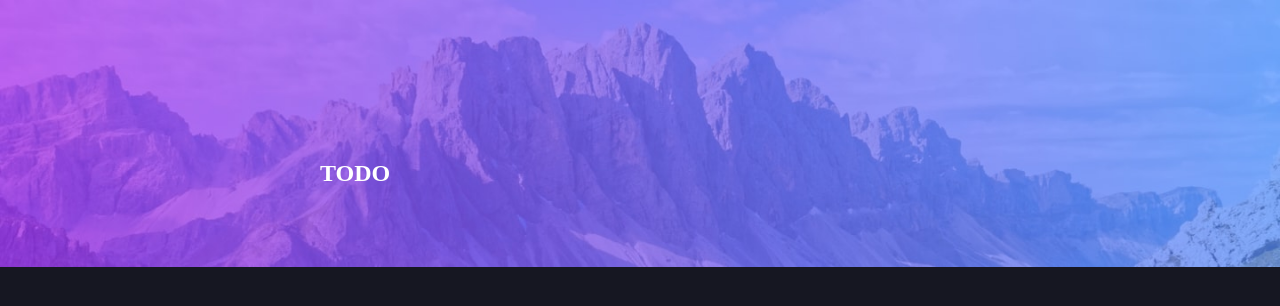
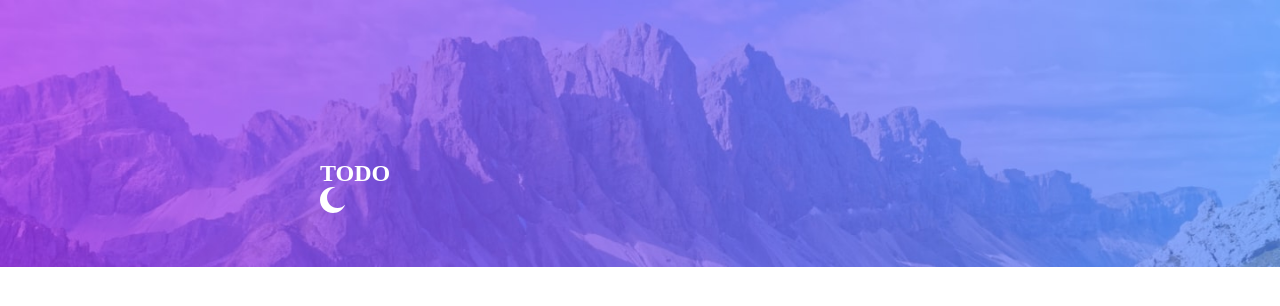
Before and after one commit to Fredvel123/todo_list, a Next.js app: page / in a window 1280 px wide. Shown: the top 306 px of the page. Built offline with nearby package versions, Linux system fonts and the light colour scheme.

Commit message:
svg icons added and styled-components problems solved

```diff
--- a/package.json
+++ b/package.json
@@ -16,6 +16,7 @@
     "styled-components": "^5.3.5"
   },
   "devDependencies": {
+    "babel-plugin-styled-components": "^2.0.7",
     "eslint": "8.15.0",
     "eslint-config-next": "12.1.6"
   }
--- a/src/pages/Tasks/Header/index.jsx
+++ b/src/pages/Tasks/Header/index.jsx
@@ -1,7 +1,14 @@
+import lightModeIcon from "../../../assets/images/icon-sun.svg";
+import darkModeIcon from "../../../assets/images/icon-moon.svg";
+import Image from "next/image";
+
 export default function Header() {
-    return(
-        <>
-            <h2>TODO</h2>
-        </>
-    )
+  return (
+    <>
+      <div>
+        <h2>TODO</h2>
+        <Image src={darkModeIcon} alt="image" />
+      </div>
+    </>
+  );
 }
--- a/src/pages/index.jsx
+++ b/src/pages/index.jsx
@@ -6,9 +6,6 @@ import BackgroundHome from "./Background";
 import Tasks from "./Tasks";
 
 export default function Home() {
-  const theme = {
-    main: "palevioletred",
-  };
   return (
     <HomePage>
       <Head>
--- a/src/styles/dark.css
+++ /dev/null
@@ -1,3 +0,0 @@
-body {
-	background-color: black;
-}
--- a/src/styles/home/index.jsx
+++ b/src/styles/home/index.jsx
@@ -1,8 +1,8 @@
 import styled from "styled-components";
 import { dark, light } from "../tools/colors";
 
-export const HomePage = styled.body`
+export const HomePage = styled.div`
   min-height: 100vh;
   color: white;
-  background: ${dark.VeryDarkBlue};
+  // background: ${dark.VeryDarkDesaturatedBlue};
 `;
--- a/src/styles/light.css
+++ /dev/null
@@ -1,3 +0,0 @@
-body {
-	background: white;
-}
```
Also changed, not shown: next.config.js (+6 -2 lines), .babelrc (added), 1 other file (tests, documents, lock files or other folders).
